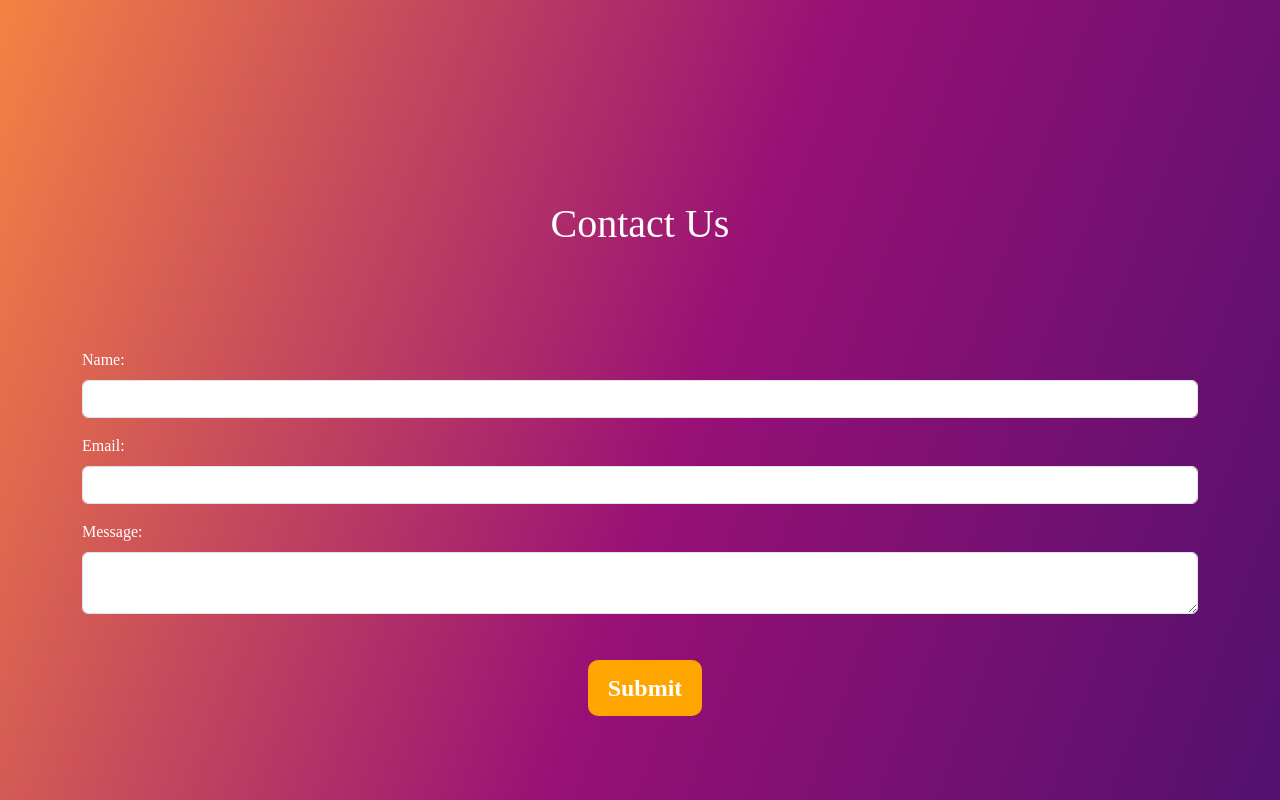
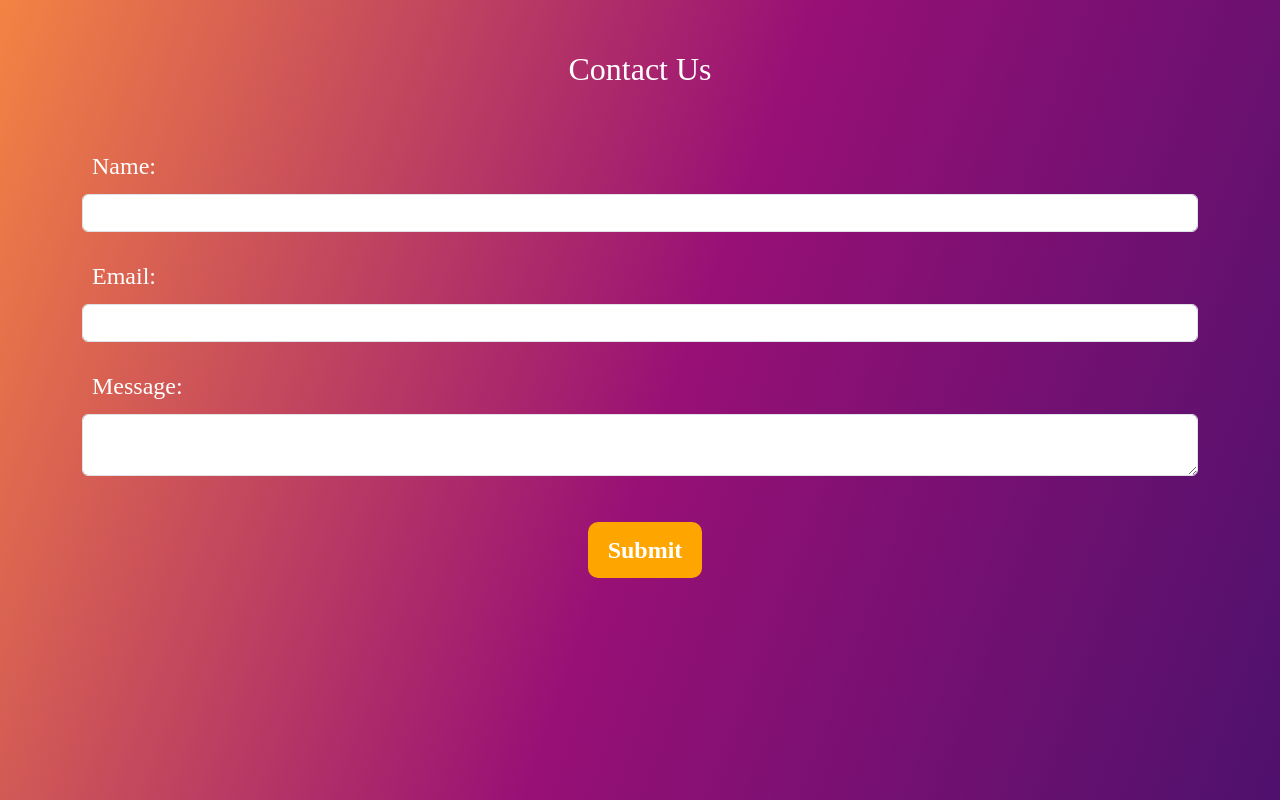
Before and after one commit to elismountain/fitness-app, a React (Vite) app: page /Contact in a window 1280 px wide. Shown: the top 800 px of the page. Built offline with nearby package versions, Linux system fonts and the light colour scheme; some icons are missing.

Commit message:
contact form labels styled and spacing adjusted

```diff
--- a/src/pages/Contact.css
+++ b/src/pages/Contact.css
@@ -1,9 +1,9 @@
 .contact-form {
     color: #fff;
-    margin-top: 200px;
+    margin-top: 50px;
 }
 
 .contact-header {
     text-align: center;
-    margin-bottom: 100px;
+    margin-bottom: 50px;
 }
--- a/src/pages/contact.jsx
+++ b/src/pages/contact.jsx
@@ -25,18 +25,18 @@ const Contact = () => {
 
   return (
     <div className="container contact-form">
-      <h1 className="contact-header">Contact Us</h1>
+      <h2 className="contact-header">Contact Us</h2>
       <form onSubmit={handleSubmit}>
         <div className="mb-3">
-          <label htmlFor="name" className="form-label">Name:</label>
+          <label htmlFor="name" style={{ color:  'white', fontSize : "1.5rem", margin : "10px"}} className="form-label">Name:</label>
           <input type="text" className="form-control" id="name" name="name" value={formData.name} onChange={handleChange} />
         </div>
         <div className="mb-3">
-          <label htmlFor="email" className="form-label">Email:</label>
+          <label htmlFor="email" style={{ color:  'white', fontSize : "1.5rem", margin : "10px"}} className="form-label">Email:</label>
           <input type="email" className="form-control" id="email" name="email" value={formData.email} onChange={handleChange} />
         </div>
         <div className="mb-3">
-          <label htmlFor="message" className="form-label">Message:</label>
+          <label htmlFor="message" style={{ color:  'white', fontSize : "1.5rem", margin : "10px"}} className="form-label">Message:</label>
           <textarea className="form-control" id="message" name="message" value={formData.message} onChange={handleChange}></textarea>
         </div>
         <div className="text-center">
```
